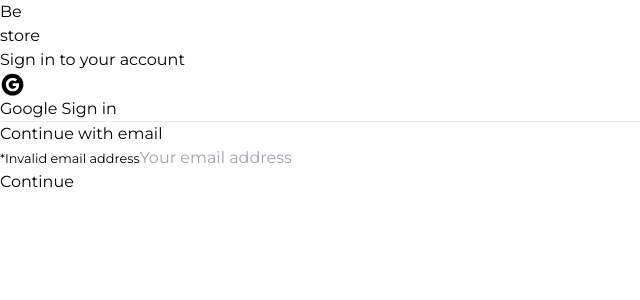
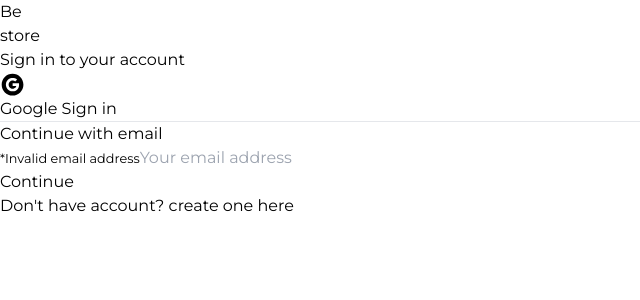
Before and after one commit to Xyzeebit/best-store, a React (Vite) app: page /signin in a window 1280 px wide. Shown: the top 300 px of the page, without its empty margins (0-640 px from the left). Built offline with nearby package versions, Linux system fonts and the light colour scheme.

Commit message:
Fix Bug: state reset on navigate - Add links to sign in form

```diff
--- a/src/components/auth/AuthForm.jsx
+++ b/src/components/auth/AuthForm.jsx
@@ -1,4 +1,4 @@
-// import { Link } from "react-router-dom";
+import { Link } from "react-router-dom";
 import { useState } from 'react';
 import PropTypes from 'prop-types'
 import googleIcon from '../../assets/icons/google-icon.svg';
@@ -133,6 +133,23 @@ const AuthForm = ({signIn}) => {
             </button>
           </div>
         )}
+        <div className="text-sm text-center pt-4">
+          {signIn ? (
+            <p>
+              Don{"'"}t have account? create one{" "}
+              <Link to={"/register"} className="text-blue-600 hover:underline">
+                here
+              </Link>
+            </p>
+          ) : (
+            <p>
+              Have account,{" "}
+              <Link to={"/signin"} className="text-blue-600 hover:underline">
+                sign in
+              </Link>
+            </p>
+          )}
+        </div>
       </div>
     );
 }
--- a/src/components/core/Header.jsx
+++ b/src/components/core/Header.jsx
@@ -10,11 +10,12 @@ import loginIcon from "../../assets/icons/login_icon.svg";
 import SearchList from './SearchList';
 import { useSelector } from 'react-redux';
 import Logo from './Logo';
+import { useEffect } from 'react';
 
 const Header = () => {
   const { cartItemCounter } = useSelector(state => state.categories);
   const { isLoggedIn } = useSelector(state => state.user);
-  console.log(isLoggedIn)
+
     return (
       <div className='sticky top-0 z-50 '>
         <div className="bg-red-500 h-4"></div>
--- a/src/redux/userSlice.jsx
+++ b/src/redux/userSlice.jsx
@@ -14,8 +14,8 @@ export const userReducer = createSlice({
     initialState,
     reducers: {
         updateUser: (state, payload) => {
-            state = { ...state, ...payload.payload };
-            console.log(state)
+            state = { ...payload.payload };
+            return state;
         }
     }
 });
```
